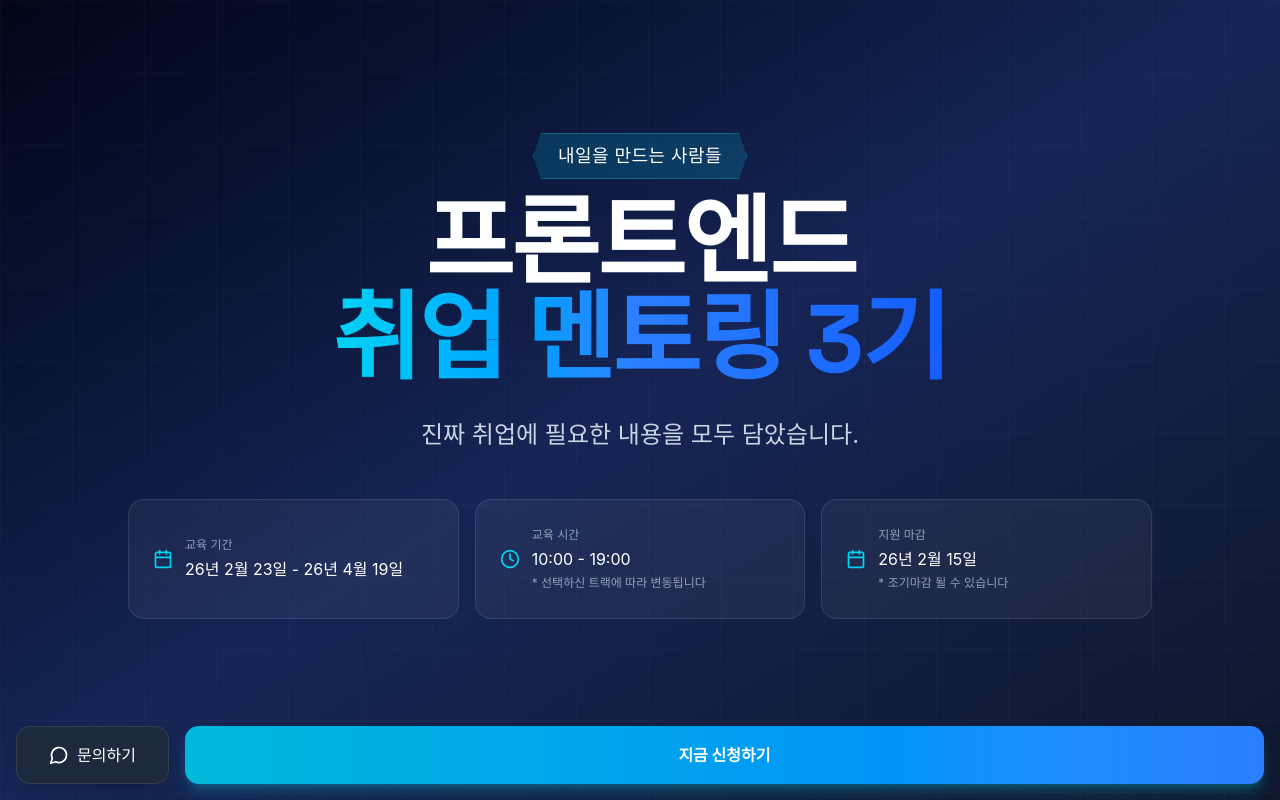
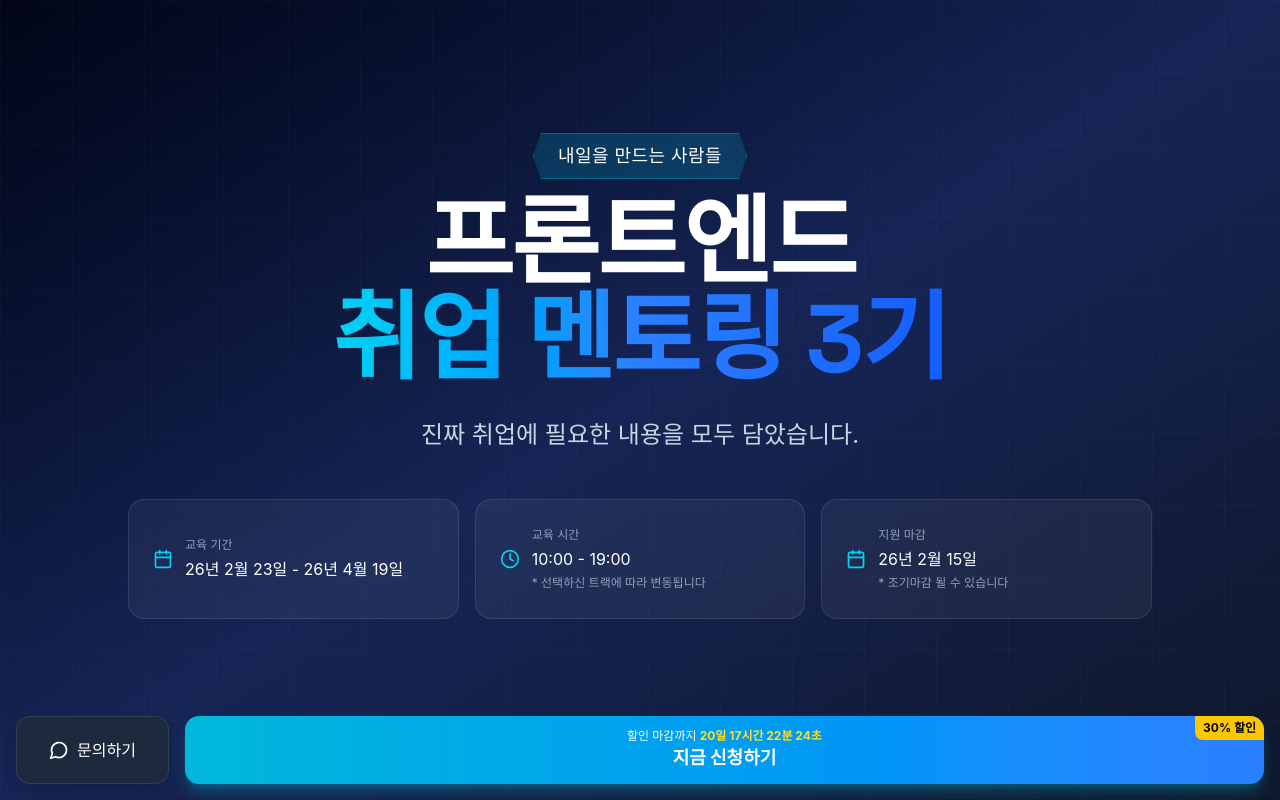
Before and after one commit to Yun-Jehyeok/tmmakers-page, a React (Vite) app: page / in a window 1280 px wide. Shown: the top 800 px of the page. Built offline with nearby package versions, Linux system fonts and the light colour scheme; a web font is replaced by a local one.

Commit message:
add deadline

```diff
--- a/src/components/FloatingButtons.tsx
+++ b/src/components/FloatingButtons.tsx
@@ -1,25 +1,44 @@
-import { MessageCircle } from "lucide-react";
-import { useState } from "react";
+import { MessageCircle, Clock } from "lucide-react";
+import { useState, useEffect } from "react";
 import { ApplicationModal } from "./ApplicationModal";
 
 export function FloatingButtons() {
     const [isModalOpen, setIsModalOpen] = useState(false);
+    const [timeLeft, setTimeLeft] = useState({
+        days: 0,
+        hours: 0,
+        minutes: 0,
+        seconds: 0,
+    });
 
-    const onClickApply = () => {
-        if (window.gtag) {
-            window.gtag("event", "click_order_button", {
-                event_category: "engagement",
-                event_label: "order_button",
-            });
-        }
+    useEffect(() => {
+        // 마감일: 2026년 1월 23일 밤 12시
+        const calculateTimeLeft = () => {
+            const now = new Date();
+            const deadline = new Date(2026, 0, 23, 0, 0, 0, 0); // 2026년 1월 22일 00:00:00
 
-        setIsModalOpen(true);
-    };
+            const difference = deadline.getTime() - now.getTime();
+
+            if (difference > 0) {
+                setTimeLeft({
+                    days: Math.floor(difference / (1000 * 60 * 60 * 24)),
+                    hours: Math.floor((difference / (1000 * 60 * 60)) % 24),
+                    minutes: Math.floor((difference / 1000 / 60) % 60),
+                    seconds: Math.floor((difference / 1000) % 60),
+                });
+            }
+        };
+
+        calculateTimeLeft();
+        const timer = setInterval(calculateTimeLeft, 1000);
+
+        return () => clearInterval(timer);
+    }, []);
 
     return (
         <>
             <div className="fixed bottom-0 left-0 right-0 z-50 px-4 pb-4">
-                <div className="max-w-7xl mx-auto flex gap-4">
+                <div className="max-w-7xl mx-auto flex flex-col-reverse gap-4 md:flex-row">
                     {/* 문의하기 버튼 */}
                     <a
                         href="https://open.kakao.com/o/szTaxr9h"
@@ -33,10 +52,42 @@ export function FloatingButtons() {
 
                     {/* 지원하기 버튼 */}
                     <button
-                        onClick={onClickApply}
-                        className="flex-[2] md:flex-1 py-4 rounded-xl bg-gradient-to-r from-cyan-500 to-blue-500 hover:from-cyan-600 hover:to-blue-600 text-white transition-all duration-300 cursor-pointer shadow-lg shadow-cyan-500/30"
+                        onClick={() => setIsModalOpen(true)}
+                        className="flex-[2] md:flex-1 py-3 px-4 rounded-xl bg-gradient-to-r from-cyan-500 to-blue-500 hover:from-cyan-600 hover:to-blue-600 text-white transition-all duration-300 cursor-pointer shadow-lg shadow-cyan-500/30 relative overflow-hidden"
                     >
-                        <span className="font-bold">지금 신청하기</span>
+                        {/* 할인 배지 */}
+                        <div
+                            className="absolute top-0 right-0 bg-yellow-400 text-black text-xs font-bold px-2 py-1 rounded-bl-lg"
+                            style={{
+                                padding: "4px 8px",
+                                color: "black",
+                                borderBottomLeftRadius: "0.5rem",
+                            }}
+                        >
+                            30% 할인
+                        </div>
+
+                        <div className="flex flex-col items-center justify-center gap-0.5">
+                            {/* 타이머 */}
+                            <div className="flex items-center gap-1 text-xs md:text-sm">
+                                <span className="font-medium text-white/80">
+                                    할인 마감까지{" "}
+                                    <span
+                                        className="font-bold text-yellow-300"
+                                        style={{ color: "#FFDF20" }}
+                                    >
+                                        {timeLeft.days}일 {timeLeft.hours}시간{" "}
+                                        {timeLeft.minutes}분 {timeLeft.seconds}
+                                        초
+                                    </span>
+                                </span>
+                            </div>
+
+                            {/* 메인 텍스트 */}
+                            <span className="font-bold text-base md:text-lg text-white drop-shadow-lg">
+                                지금 신청하기
+                            </span>
+                        </div>
                     </button>
                 </div>
             </div>
--- a/src/index.css
+++ b/src/index.css
@@ -78,9 +78,11 @@
 @layer theme {
     :root,
     :host {
-        --font-sans: ui-sans-serif, system-ui, sans-serif, "Apple Color Emoji",
+        --font-sans:
+            ui-sans-serif, system-ui, sans-serif, "Apple Color Emoji",
             "Segoe UI Emoji", "Segoe UI Symbol", "Noto Color Emoji";
-        --font-mono: ui-monospace, SFMono-Regular, Menlo, Monaco, Consolas,
+        --font-mono:
+            ui-monospace, SFMono-Regular, Menlo, Monaco, Consolas,
             "Liberation Mono", "Courier New", monospace;
         --color-red-400: oklch(0.704 0.191 22.216);
         --color-red-500: oklch(0.637 0.237 25.331);
@@ -101,6 +103,7 @@
         --color-slate-800: oklch(0.279 0.041 260.031);
         --color-slate-900: oklch(0.208 0.042 265.755);
         --color-slate-950: oklch(0.129 0.042 264.695);
+        --color-yellow-400: #fdc700;
         --color-black: #000;
         --color-white: #fff;
         --spacing: 0.25rem;
@@ -491,9 +494,18 @@
         color: var(--foreground);
         -webkit-font-smoothing: antialiased;
         -moz-osx-font-smoothing: grayscale;
-        font-family: Pretendard, -apple-system, BlinkMacSystemFont, system-ui,
-            Roboto, Helvetica Neue, Segoe UI, Apple SD Gothic Neo, Noto Sans KR,
-            Malgun Gothic, sans-serif;
+        font-family:
+            Pretendard,
+            -apple-system,
+            BlinkMacSystemFont,
+            system-ui,
+            Roboto,
+            Helvetica Neue,
+            Segoe UI,
+            Apple SD Gothic Neo,
+            Noto Sans KR,
+            Malgun Gothic,
+            sans-serif;
     }
 
     h1,
@@ -502,7 +514,10 @@
     h4,
     h5,
     h6 {
-        font-family: Space Grotesk, Pretendard, sans-serif;
+        font-family:
+            Space Grotesk,
+            Pretendard,
+            sans-serif;
     }
 
     :where(:not(:has([class*=" text-"]), :not(:has([class^="text-"])))) h1 {
@@ -967,6 +982,9 @@
     .flex-col {
         flex-direction: column;
     }
+    .flex-col-reverse {
+        flex-direction: column-reverse;
+    }
 
     .flex-wrap {
         flex-wrap: wrap;
@@ -1302,6 +1320,10 @@
         }
     }
 
+    .bg-yellow-400 {
+        background-color: var(--color-yellow-400);
+    }
+
     .bg-black {
         background-color: var(--color-black);
     }
@@ -1599,12 +1621,14 @@
     }
 
     .bg-\[linear-gradient\(rgba\(6\,182\,212\,0\.03\)_1px\,transparent_1px\)\,linear-gradient\(90deg\,rgba\(6\,182\,212\,0\.03\)_1px\,transparent_1px\)\] {
-        background-image: linear-gradient(#06b6d408 1px, #0000 1px),
+        background-image:
+            linear-gradient(#06b6d408 1px, #0000 1px),
             linear-gradient(90deg, #06b6d408 1px, #0000 1px);
     }
 
     .bg-\[linear-gradient\(rgba\(255\,255\,255\,0\.02\)_1px\,transparent_1px\)\,linear-gradient\(90deg\,rgba\(255\,255\,255\,0\.02\)_1px\,transparent_1px\)\] {
-        background-image: linear-gradient(#ffffff05 1px, #0000 1px),
+        background-image:
+            linear-gradient(#ffffff05 1px, #0000 1px),
             linear-gradient(90deg, #ffffff05 1px, #0000 1px);
     }
 
@@ -1796,7 +1820,8 @@
 
     .via-black\/20 {
         --tw-gradient-via: #0003;
-        --tw-gradient-via-stops: var(--tw-gradient-position),
+        --tw-gradient-via-stops:
+            var(--tw-gradient-position),
             var(--tw-gradient-from) var(--tw-gradient-from-position),
             var(--tw-gradient-via) var(--tw-gradient-via-position),
             var(--tw-gradient-to) var(--tw-gradient-to-position);
@@ -1815,7 +1840,8 @@
 
     .via-blue-500 {
         --tw-gradient-via: var(--color-blue-500);
-        --tw-gradient-via-stops: var(--tw-gradient-position),
+        --tw-gradient-via-stops:
+            var(--tw-gradient-position),
             var(--tw-gradient-from) var(--tw-gradient-from-position),
             var(--tw-gradient-via) var(--tw-gradient-via-position),
             var(--tw-gradient-to) var(--tw-gradient-to-position);
@@ -1828,7 +1854,8 @@
             oklch(0.623 0.214 259.815) 10%,
             transparent
         );
-        --tw-gradient-via-stops: var(--tw-gradient-position),
+        --tw-gradient-via-stops:
+            var(--tw-gradient-position),
             var(--tw-gradient-from) var(--tw-gradient-from-position),
             var(--tw-gradient-via) var(--tw-gradient-via-position),
             var(--tw-gradient-to) var(--tw-gradient-to-position);
@@ -1847,7 +1874,8 @@
 
     .via-blue-950 {
         --tw-gradient-via: var(--color-blue-950);
-        --tw-gradient-via-stops: var(--tw-gradient-position),
+        --tw-gradient-via-stops:
+            var(--tw-gradient-position),
             var(--tw-gradient-from) var(--tw-gradient-from-position),
             var(--tw-gradient-via) var(--tw-gradient-via-position),
             var(--tw-gradient-to) var(--tw-gradient-to-position);
@@ -1860,7 +1888,8 @@
             oklch(0.715 0.143 215.221) 30%,
             transparent
         );
-        --tw-gradient-via-stops: var(--tw-gradient-position),
+        --tw-gradient-via-stops:
+            var(--tw-gradient-position),
             var(--tw-gradient-from) var(--tw-gradient-from-position),
             var(--tw-gradient-via) var(--tw-gradient-via-position),
             var(--tw-gradient-to) var(--tw-gradient-to-position);
@@ -1883,7 +1912,8 @@
             oklch(0.715 0.143 215.221) 50%,
             transparent
         );
-        --tw-gradient-via-stops: var(--tw-gradient-position),
+        --tw-gradient-via-stops:
+            var(--tw-gradient-position),
             var(--tw-gradient-from) var(--tw-gradient-from-position),
             var(--tw-gradient-via) var(--tw-gradient-via-position),
             var(--tw-gradient-to) var(--tw-gradient-to-position);
@@ -1902,7 +1932,8 @@
 
     .via-slate-900 {
         --tw-gradient-via: var(--color-slate-900);
-        --tw-gradient-via-stops: var(--tw-gradient-position),
+        --tw-gradient-via-stops:
+            var(--tw-gradient-position),
             var(--tw-gradient-from) var(--tw-gradient-from-position),
             var(--tw-gradient-via) var(--tw-gradient-via-position),
             var(--tw-gradient-to) var(--tw-gradient-to-position);
@@ -1911,7 +1942,8 @@
 
     .via-slate-950 {
         --tw-gradient-via: var(--color-slate-950);
-        --tw-gradient-via-stops: var(--tw-gradient-position),
+        --tw-gradient-via-stops:
+            var(--tw-gradient-position),
             var(--tw-gradient-from) var(--tw-gradient-from-position),
             var(--tw-gradient-via) var(--tw-gradient-via-position),
             var(--tw-gradient-to) var(--tw-gradient-to-position);
@@ -2367,15 +2399,18 @@
 
     .shadow-2xl {
         --tw-shadow: 0 25px 50px -12px var(--tw-shadow-color, #00000040);
-        box-shadow: var(--tw-inset-shadow), var(--tw-inset-ring-shadow),
+        box-shadow:
+            var(--tw-inset-shadow), var(--tw-inset-ring-shadow),
             var(--tw-ring-offset-shadow), var(--tw-ring-shadow),
             var(--tw-shadow);
     }
 
     .shadow-lg {
-        --tw-shadow: 0 10px 15px -3px var(--tw-shadow-color, #0000001a),
+        --tw-shadow:
+            0 10px 15px -3px var(--tw-shadow-color, #0000001a),
             0 4px 6px -4px var(--tw-shadow-color, #0000001a);
-        box-shadow: var(--tw-inset-shadow), var(--tw-inset-ring-shadow),
+        box-shadow:
+            var(--tw-inset-shadow), var(--tw-inset-ring-shadow),
             var(--tw-ring-offset-shadow), var(--tw-ring-shadow),
             var(--tw-shadow);
     }
@@ -2492,11 +2527,26 @@
     }
 
     .transition {
-        transition-property: color, background-color, border-color,
-            outline-color, text-decoration-color, fill, stroke,
-            --tw-gradient-from, --tw-gradient-via, --tw-gradient-to, opacity,
-            box-shadow, transform, translate, scale, rotate, filter,
-            -webkit-backdrop-filter, backdrop-filter;
+        transition-property:
+            color,
+            background-color,
+            border-color,
+            outline-color,
+            text-decoration-color,
+            fill,
+            stroke,
+            --tw-gradient-from,
+            --tw-gradient-via,
+            --tw-gradient-to,
+            opacity,
+            box-shadow,
+            transform,
+            translate,
+            scale,
+            rotate,
+            filter,
+            -webkit-backdrop-filter,
+            backdrop-filter;
         transition-timing-function: var(
             --tw-ease,
             var(--default-transition-timing-function)
@@ -2520,9 +2570,10 @@
     }
 
     .transition-colors {
-        transition-property: color, background-color, border-color,
-            outline-color, text-decoration-color, fill, stroke,
-            --tw-gradient-from, --tw-gradient-via, --tw-gradient-to;
+        transition-property:
+            color, background-color, border-color, outline-color,
+            text-decoration-color, fill, stroke, --tw-gradient-from,
+            --tw-gradient-via, --tw-gradient-to;
         transition-timing-function: var(
             --tw-ease,
             var(--default-transition-timing-function)
@@ -2817,9 +2868,11 @@
 
     @media (hover: hover) {
         .hover\:shadow-lg:hover {
-            --tw-shadow: 0 10px 15px -3px var(--tw-shadow-color, #0000001a),
+            --tw-shadow:
+                0 10px 15px -3px var(--tw-shadow-color, #0000001a),
                 0 4px 6px -4px var(--tw-shadow-color, #0000001a);
-            box-shadow: var(--tw-inset-shadow), var(--tw-inset-ring-shadow),
+            box-shadow:
+                var(--tw-inset-shadow), var(--tw-inset-ring-shadow),
                 var(--tw-ring-offset-shadow), var(--tw-ring-shadow),
                 var(--tw-shadow);
         }
```
